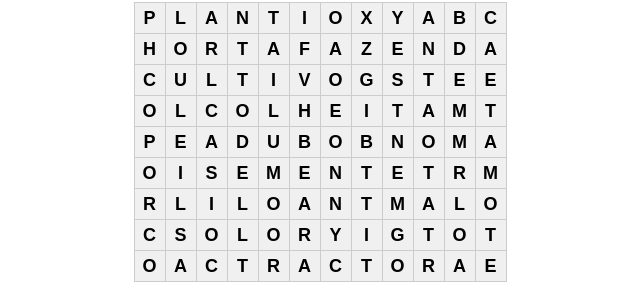
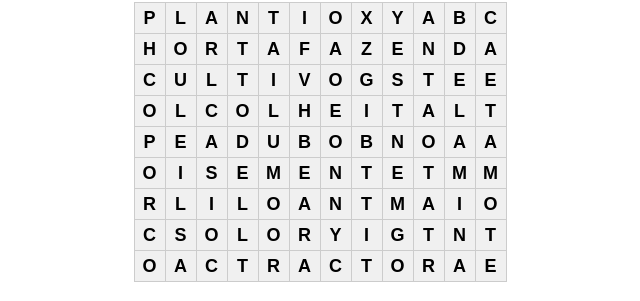
Before and after one commit to therose22/AGRINHO, a plain HTML site: page index.html in a window 1280 px wide. Shown: the part 306-607 px from the top of the page, 321-961 px from the left. Drawn offline with Linux system fonts and the light colour scheme.

Commit message:
index.html

```diff
--- a/index.html
+++ b/index.html
@@ -14,11 +14,11 @@
             <span id="0_0">P</span><span id="0_1">L</span><span id="0_2">A</span><span id="0_3">N</span><span id="0_4">T</span><span id="0_5">I</span><span id="0_6">O</span><span id="0_7">X</span><span id="0_8">Y</span><span id="0_9">A</span><span id="0_10">B</span><span id="0_11">C</span>
             <span id="1_0">H</span><span id="1_1">O</span><span id="1_2">R</span><span id="1_3">T</span><span id="1_4">A</span><span id="1_5">F</span><span id="1_6">A</span><span id="1_7">Z</span><span id="1_8">E</span><span id="1_9">N</span><span id="1_10">D</span><span id="1_11">A</span>
             <span id="2_0">C</span><span id="2_1">U</span><span id="2_2">L</span><span id="2_3">T</span><span id="2_4">I</span><span id="2_5">V</span><span id="2_6">O</span><span id="2_7">G</span><span id="2_8">S</span><span id="2_9">T</span><span id="2_10">E</span><span id="2_11">E</span>
-            <span id="3_0">O</span><span id="3_1">L</span><span id="3_2">C</span><span id="3_3">O</span><span id="3_4">L</span><span id="3_5">H</span><span id="3_6">E</span><span id="3_7">I</span><span id="3_8">T</span><span id="3_9">A</span><span id="3_10">M</span><span id="3_11">T</span>
-            <span id="4_0">P</span><span id="4_1">E</span><span id="4_2">A</span><span id="4_3">D</span><span id="4_4">U</span><span id="4_5">B</span><span id="4_6">O</span><span id="4_7">B</span><span id="4_8">N</span><span id="4_9">O</span><span id="4_10">M</span><span id="4_11">A</span>
-            <span id="5_0">O</span><span id="5_1">I</span><span id="5_2">S</span><span id="5_3">E</span><span id="5_4">M</span><span id="5_5">E</span><span id="5_6">N</span><span id="5_7">T</span><span id="5_8">E</span><span id="5_9">T</span><span id="5_10">R</span><span id="5_11">M</span>
-            <span id="6_0">R</span><span id="6_1">L</span><span id="6_2">I</span><span id="6_3">L</span><span id="6_4">O</span><span id="6_5">A</span><span id="6_6">N</span><span id="6_7">T</span><span id="6_8">M</span><span id="6_9">A</span><span id="6_10">L</span><span id="6_11">O</span>
-            <span id="7_0">C</span><span id="7_1">S</span><span id="7_2">O</span><span id="7_3">L</span><span id="7_4">O</span><span id="7_5">R</span><span id="7_6">Y</span><span id="7_7">I</span><span id="7_8">G</span><span id="7_9">T</span><span id="7_10">O</span><span id="7_11">T</span>
+            <span id="3_0">O</span><span id="3_1">L</span><span id="3_2">C</span><span id="3_3">O</span><span id="3_4">L</span><span id="3_5">H</span><span id="3_6">E</span><span id="3_7">I</span><span id="3_8">T</span><span id="3_9">A</span><span id="3_10">L</span><span id="3_11">T</span>
+            <span id="4_0">P</span><span id="4_1">E</span><span id="4_2">A</span><span id="4_3">D</span><span id="4_4">U</span><span id="4_5">B</span><span id="4_6">O</span><span id="4_7">B</span><span id="4_8">N</span><span id="4_9">O</span><span id="4_10">A</span><span id="4_11">A</span>
+            <span id="5_0">O</span><span id="5_1">I</span><span id="5_2">S</span><span id="5_3">E</span><span id="5_4">M</span><span id="5_5">E</span><span id="5_6">N</span><span id="5_7">T</span><span id="5_8">E</span><span id="5_9">T</span><span id="5_10">M</span><span id="5_11">M</span>
+            <span id="6_0">R</span><span id="6_1">L</span><span id="6_2">I</span><span id="6_3">L</span><span id="6_4">O</span><span id="6_5">A</span><span id="6_6">N</span><span id="6_7">T</span><span id="6_8">M</span><span id="6_9">A</span><span id="6_10">I</span><span id="6_11">O</span>
+            <span id="7_0">C</span><span id="7_1">S</span><span id="7_2">O</span><span id="7_3">L</span><span id="7_4">O</span><span id="7_5">R</span><span id="7_6">Y</span><span id="7_7">I</span><span id="7_8">G</span><span id="7_9">T</span><span id="7_10">N</span><span id="7_11">T</span>
             <span id="8_0">O</span><span id="8_1">A</span><span id="8_2">C</span><span id="8_3">T</span><span id="8_4">R</span><span id="8_5">A</span><span id="8_6">C</span><span id="8_7">T</span><span id="8_8">O</span><span id="8_9">R</span><span id="8_10">A</span><span id="8_11">E</span>
         </div>
     </div>
```
